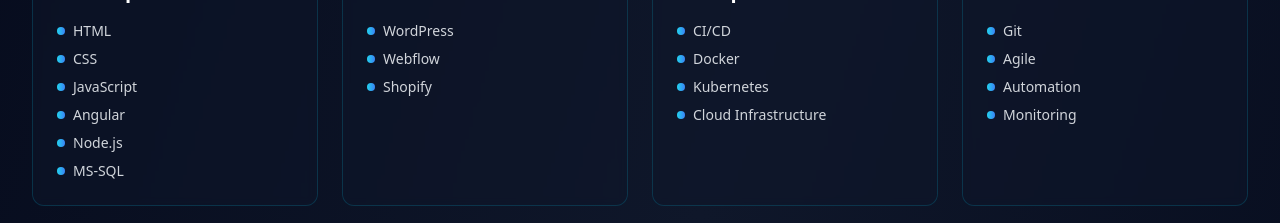
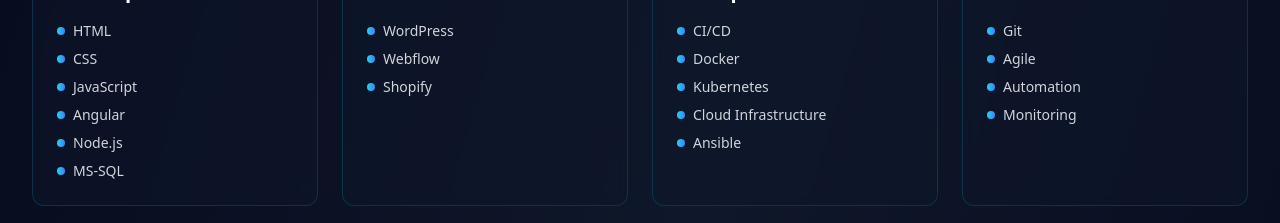
Before and after one commit to notisalomon/portfolio-project, a React (Vite) app: page / in a window 1280 px wide. Shown: the part 1780-2003 px from the top of the page. Built offline with nearby package versions, Linux system fonts and the light colour scheme.

Commit message:
Updated Skills.tsx

```diff
--- a/src/components/Skills.tsx
+++ b/src/components/Skills.tsx
@@ -15,7 +15,7 @@ const Skills = () => {
     {
       icon: <Database className="text-cyan-400" size={32} />,
       title: 'DevOps',
-      skills: ['CI/CD', 'Docker', 'Kubernetes', 'Cloud Infrastructure'],
+      skills: ['CI/CD', 'Docker', 'Kubernetes', 'Cloud Infrastructure', 'Ansible'],
     },
     {
       icon: <Wrench className="text-blue-400" size={32} />,
```
